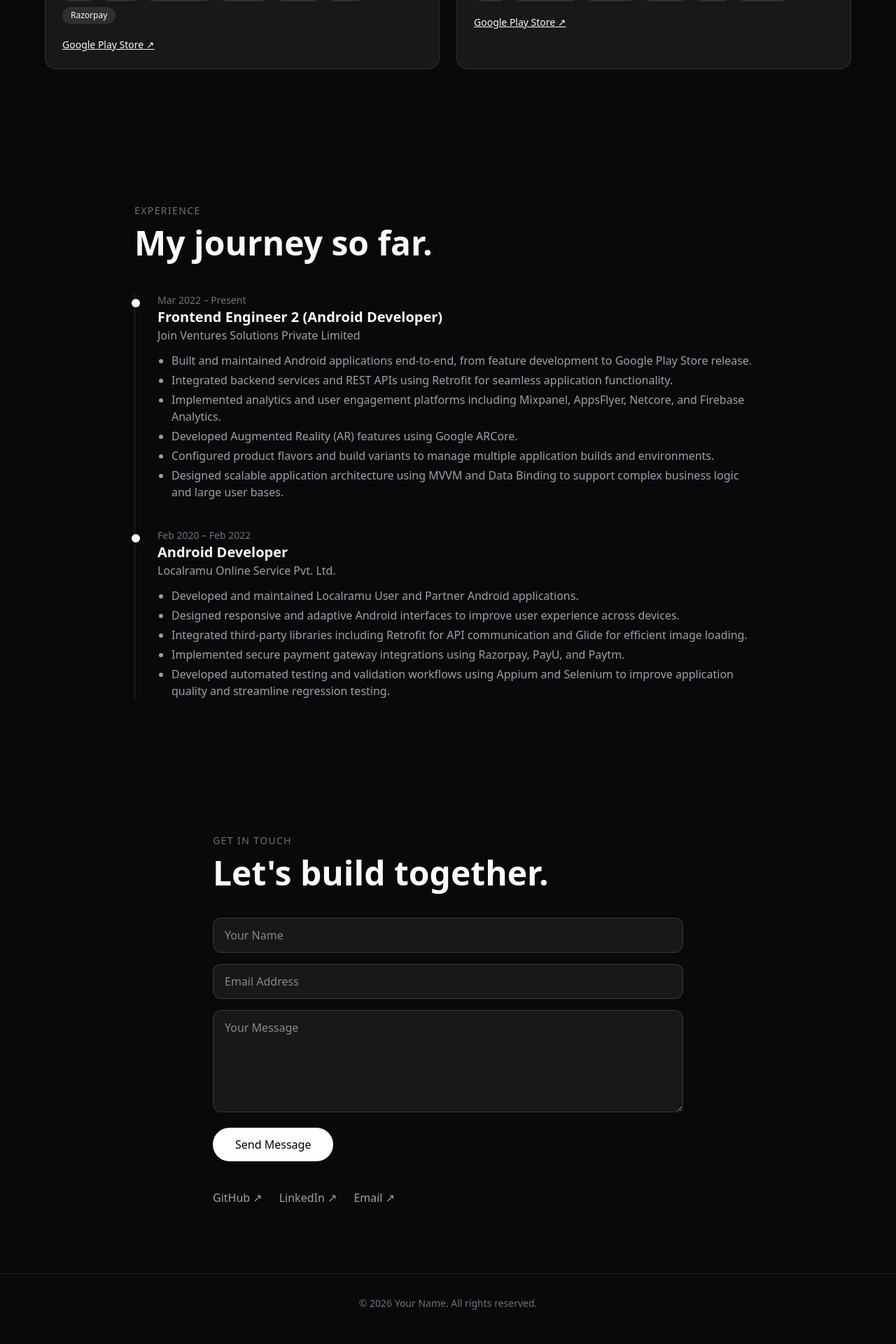
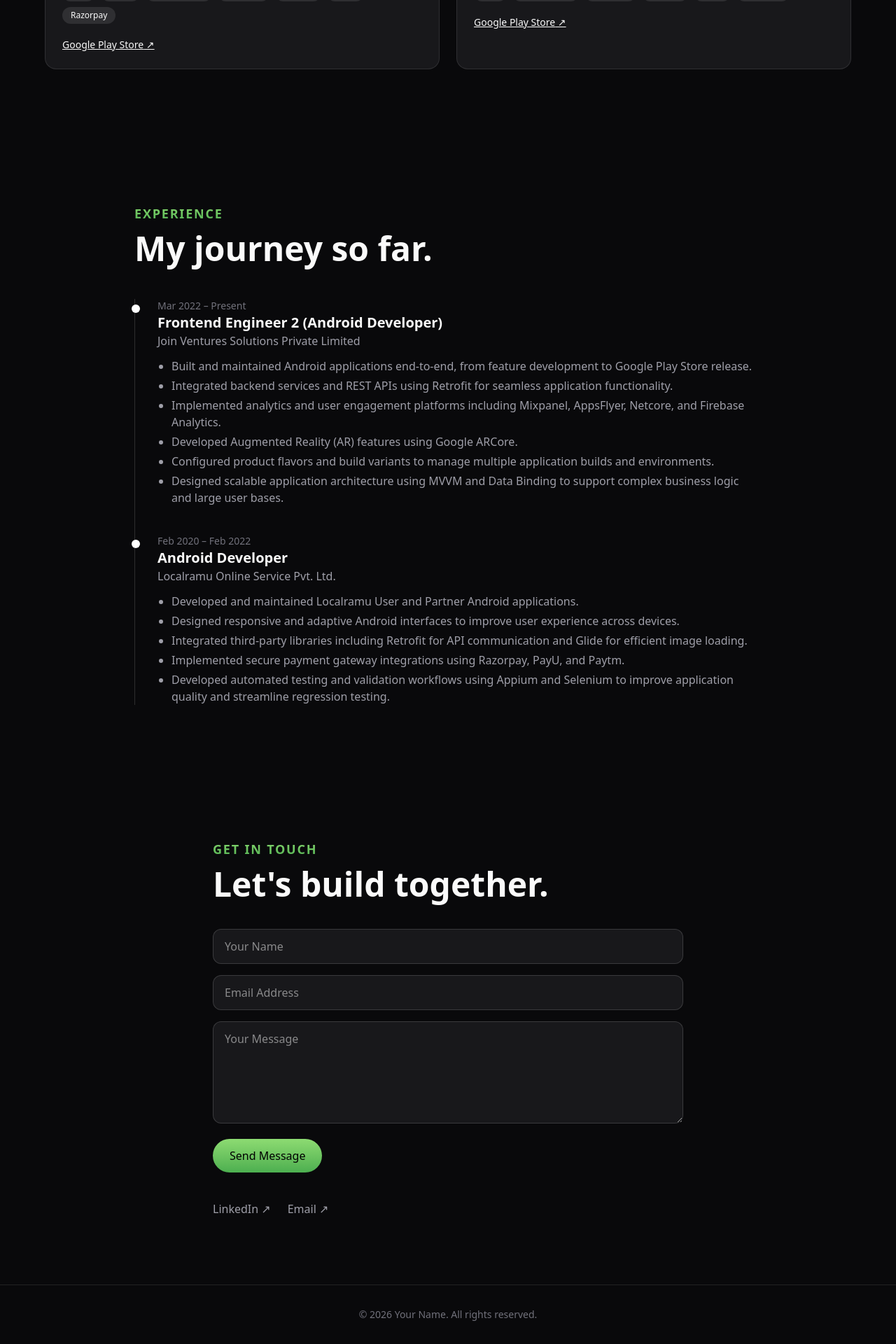
Before and after one commit to adityanischal217/aditya-portfolio, a Next.js app: page / in a window 1280 px wide. Shown: the part 3177-5097 px from the top of the page at 70% size. Built offline with nearby package versions, Linux system fonts and the light colour scheme.

Commit message:
code changes

```diff
--- a/components/Contact.tsx
+++ b/components/Contact.tsx
@@ -1,22 +1,30 @@
 export default function Contact() {
-  const input = "w-full rounded-xl border border-white/15 bg-zinc-900 px-4 py-3 outline-none focus:border-white/50";
+  const input =
+    "w-full rounded-xl border border-white/15 bg-zinc-900 px-4 py-3 outline-none transition focus:border-[#6CC656]";
   return (
     <section id="contact" className="px-6 py-24">
       <div className="mx-auto max-w-2xl">
-        <p className="text-sm uppercase tracking-widest text-zinc-500">Get in Touch</p>
+        <p className="bg-gradient-to-b from-[#8DDB72] to-[#4CAF50] bg-clip-text text-base font-extrabold uppercase tracking-widest text-transparent md:text-lg">
+          Get in Touch
+        </p>
         <h2 className="mt-3 text-3xl font-bold md:text-5xl">Let&apos;s build together.</h2>
 
         <form action="https://formspree.io/f/YOUR_FORM_ID" method="POST" className="mt-10 space-y-4">
           <input name="name" required placeholder="Your Name" className={input} />
           <input name="email" type="email" required placeholder="Email Address" className={input} />
           <textarea name="message" required rows={5} placeholder="Your Message" className={input} />
-          <button className="rounded-full bg-white px-8 py-3 font-medium text-black">Send Message</button>
+          <button
+            type="submit"
+            className="rounded-full bg-gradient-to-b from-[#8DDB72] to-[#4CAF50] px-6 py-3 font-medium text-black transition hover:shadow-[0_0_25px_rgba(108,198,86,0.55)]"
+          >
+            Send Message
+          </button>
         </form>
 
         <div className="mt-10 flex gap-6 text-zinc-400">
-          <a href="https://github.com/yourname" target="_blank">GitHub ↗</a>
-          <a href="https://linkedin.com/in/yourname" target="_blank">LinkedIn ↗</a>
-          <a href="mailto:you@email.com">Email ↗</a>
+         {/* <a href="https://github.com/yourname" target="_blank" className="transition hover:text-[#8DDB72]">GitHub ↗</a>*/}
+          <a href="https://www.linkedin.com/in/adityanischal/" target="_blank" className="transition hover:text-[#8DDB72]">LinkedIn ↗</a>
+          <a href="mailto:adityanischal217@email.com" className="transition hover:text-[#8DDB72]">Email ↗</a>
         </div>
       </div>
     </section>
--- a/components/Experience.tsx
+++ b/components/Experience.tsx
@@ -4,7 +4,9 @@ export default function Experience() {
   return (
     <section id="experience" className="px-6 py-24">
       <div className="mx-auto max-w-4xl">
-        <p className="text-sm uppercase tracking-widest text-zinc-500">Experience</p>
+         <p className="bg-gradient-to-b from-[#8DDB72] to-[#4CAF50] bg-clip-text text-base font-extrabold uppercase tracking-widest text-transparent md:text-lg">
+        Experience
+        </p>
         <h2 className="mt-3 text-3xl font-bold md:text-5xl">My journey so far.</h2>
 
         <div className="mt-12 space-y-10 border-l border-white/15 pl-8">
```
